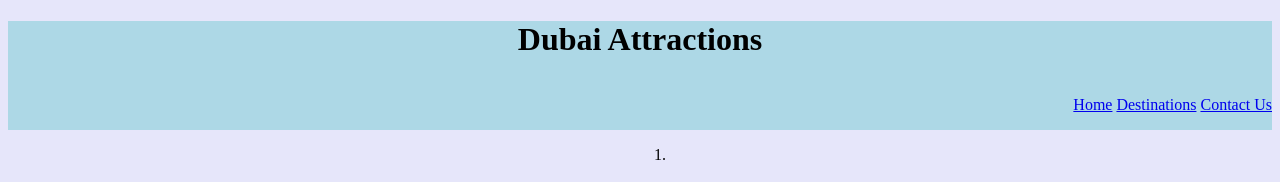
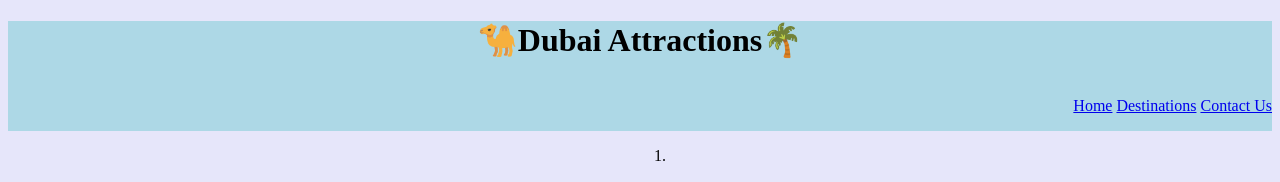
Before and after one commit to raniswargam2020/Final-Project-, a plain HTML site: page Destination.html in a window 1280 px wide. Shown: the top 182 px of the page. Drawn offline with Linux system fonts and the light colour scheme.

Commit message:
Update Destination.html

```diff
--- a/Destination.html
+++ b/Destination.html
@@ -3,7 +3,7 @@
 <head><title>Dubai Destinations</title>
 </head>
 <body style ='background-color:lavender'>
-<header style = 'background-color: lightblue'><h1 style = 'text-align:center;'>Dubai Attractions</h1>
+<header style = 'background-color: lightblue'><h1 style = 'text-align:center;'> 🐪Dubai Attractions🌴 </h1>
 <nav style = 'justify-content:right;display:flex'><ul style ='list-style-type:none'>
 <li style =' display:inline-block;'><a href='index.html'>Home</a></li>
 <li style =' display:inline-block;'><a href='Destination.html'>Destinations</a></li>
```
